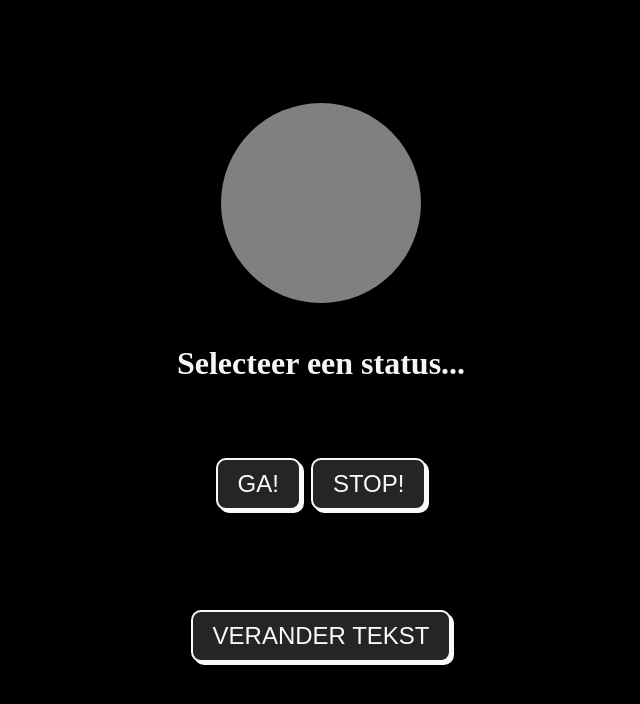
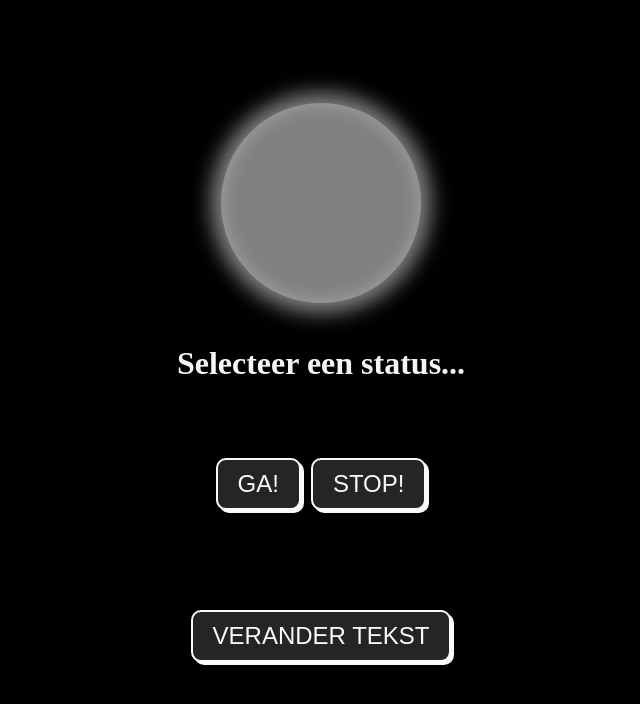
Before and after one commit to bramsliepen/BBQueue, a plain HTML site: page index.html in a window 1280 px wide. Shown: the whole page, without its empty margins (319-959 px from the left). Drawn offline with nearby package versions, Linux system fonts and the light colour scheme; no server answers.

Commit message:
Glow effect

```diff
--- a/style.css
+++ b/style.css
@@ -3,6 +3,7 @@
     height: 200px;
     background-color: gray;
     border-radius: 50%;
+    box-shadow: 0 0 20px 10px rgba(255, 255, 255, 0.5), inset 0 0 20px rgba(255, 255, 255, 0.3);
 }
 
 body {
```
